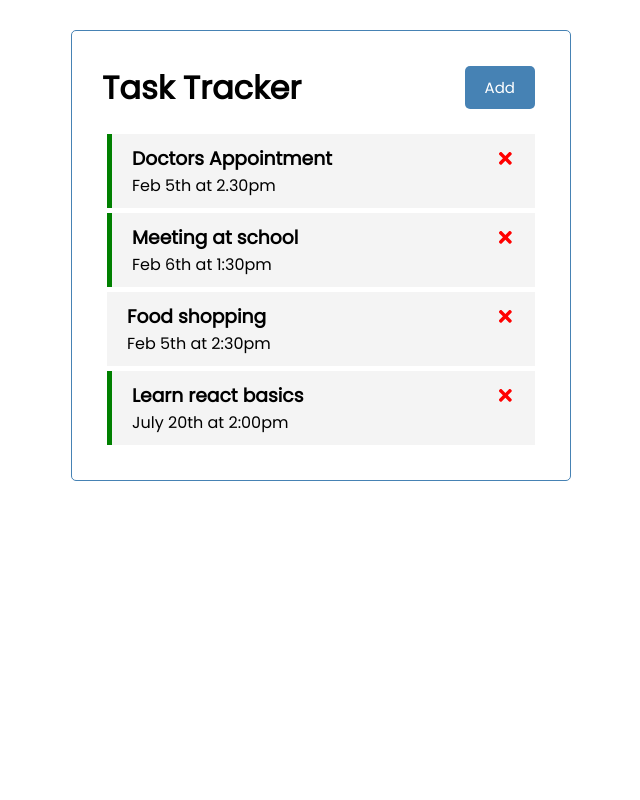
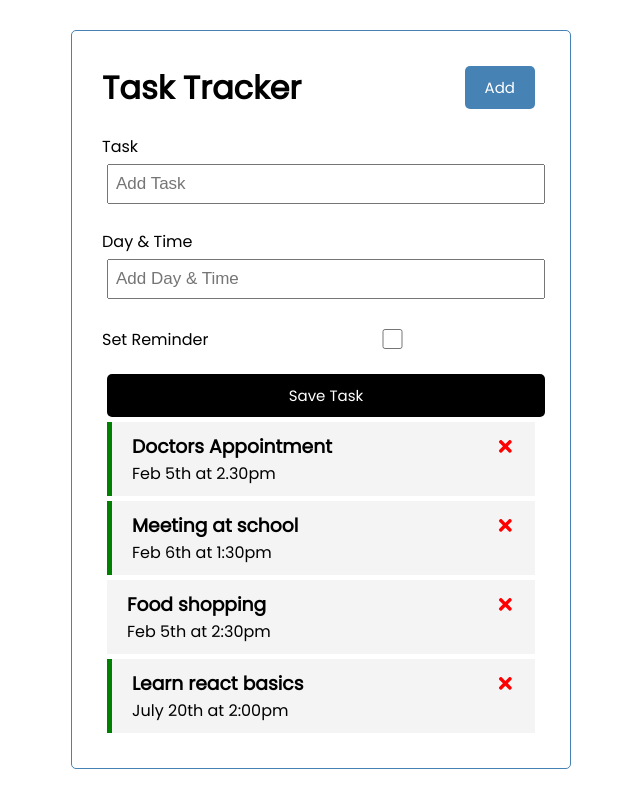
Before and after one commit to basebandit/task-tracker, a React (Create React App) app: page / in a window 1280 px wide. Shown: the whole page, without its empty margins (319-959 px from the left). Built offline with nearby package versions, Linux system fonts and the light colour scheme.

Commit message:
bring in the add task form

```diff
--- a/src/App.js
+++ b/src/App.js
@@ -1,6 +1,7 @@
 import "./App.css";
 import Tasks from "./components/Tasks";
 import Header from "./components/Header";
+import AddTask from "./components/AddTask";
 import { useState } from "react";
 
 function App() {
@@ -31,6 +32,7 @@ function App() {
     },
   ]);
 
+  //toggle task Reminder
   const toggleReminder = (id) => {
     setTasks(
       tasks.map((task) =>
@@ -42,6 +44,7 @@ function App() {
   return (
     <div className="container">
       <Header />
+      <AddTask />
       <Tasks tasks={tasks} onToggle={toggleReminder} />
     </div>
   );
```
